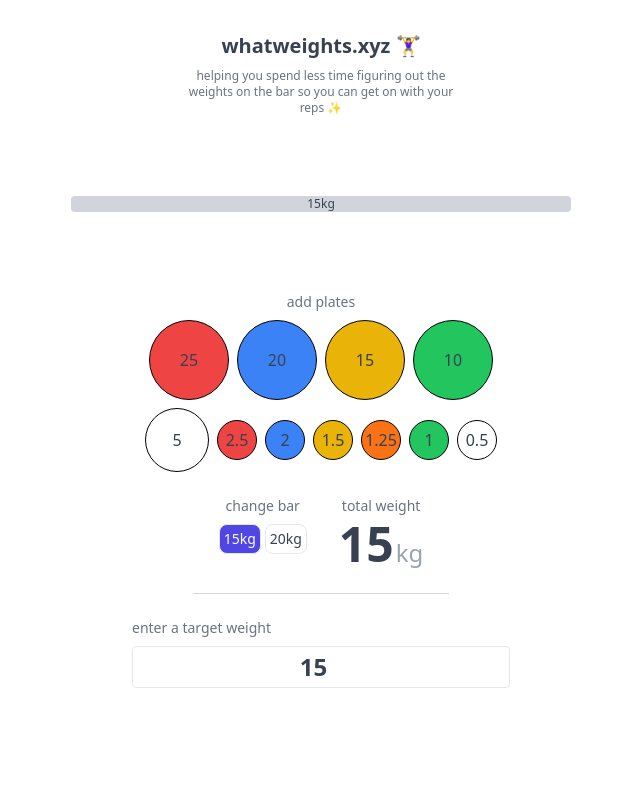
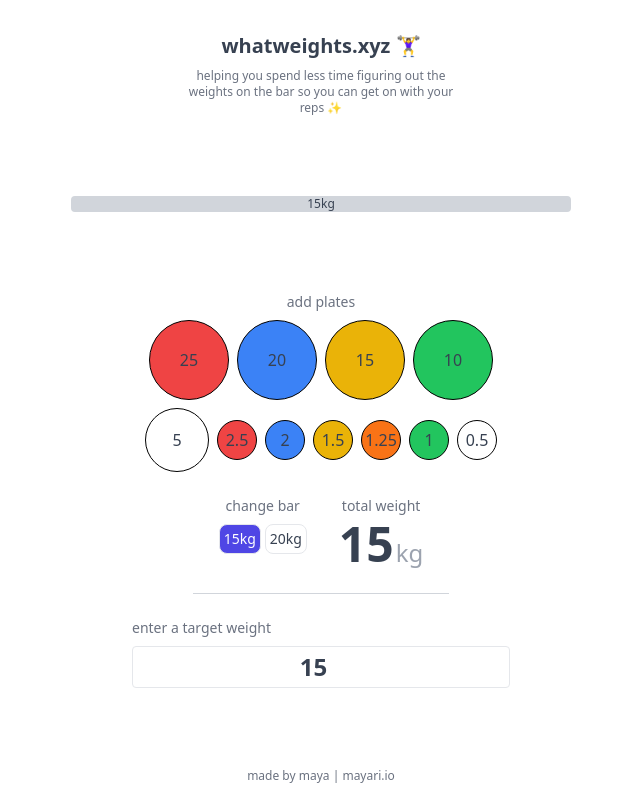
Before and after one commit to mayariii/whatweights, a SvelteKit app: page / in a window 1280 px wide. Shown: the whole page, without its empty margins (319-959 px from the left). Built offline with nearby package versions, Linux system fonts and the light colour scheme.

Commit message:
add footer

```diff
--- a/src/lib/components/Calculator.svelte
+++ b/src/lib/components/Calculator.svelte
@@ -252,7 +252,7 @@
 	<!-- reset button -->
 	{#if showPlatesNeeded}
 		<button
-			class="text-sm bg-gray-200 rounded px-1 mb-20"
+			class="text-sm bg-gray-200 rounded px-1 mb-10"
 			on:click={() => {
 				platesNeeded = [];
 				targetWeight = barWeight;
--- a/src/routes/+layout.svelte
+++ b/src/routes/+layout.svelte
@@ -7,10 +7,18 @@
 		defer
 		src="https://eu.umami.is/script.js"
 		data-website-id="fb04d224-2722-4289-866e-b74c22154c00"
-		data-domains="whatweights.xyz,www.whatweights.xyz"
-	></script>
+		data-domains="whatweights.xyz,www.whatweights.xyz"></script>
 </svelte:head>
 
 <div class="h-screen w-full min-h-screen flex flex-col text-gray-700 bg-white">
-	<slot />
+	<main>
+		<slot />
+	</main>
+
+	<footer class="flex flex-col gap-2 mt-auto justify-center items-center p-4">
+		<p class="text-xs text-gray-500">
+			made by maya | <a href="https://mayari.io" target="_blank" class="hover:text-indigo-500"
+				>mayari.io</a>
+		</p>
+	</footer>
 </div>
--- a/src/routes/+page.svelte
+++ b/src/routes/+page.svelte
@@ -28,4 +28,6 @@
 		reps ✨
 	</p>
 	<Calculator />
+
+
 </div>
```
